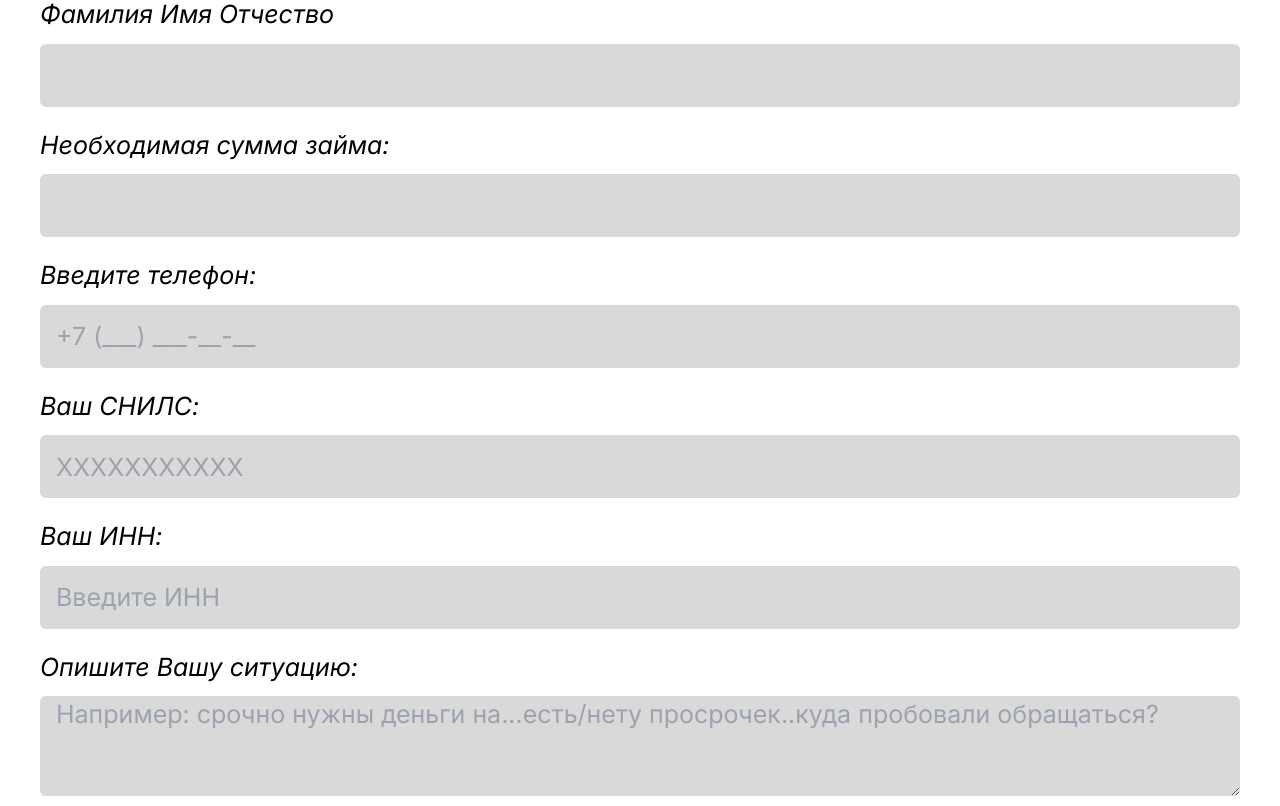
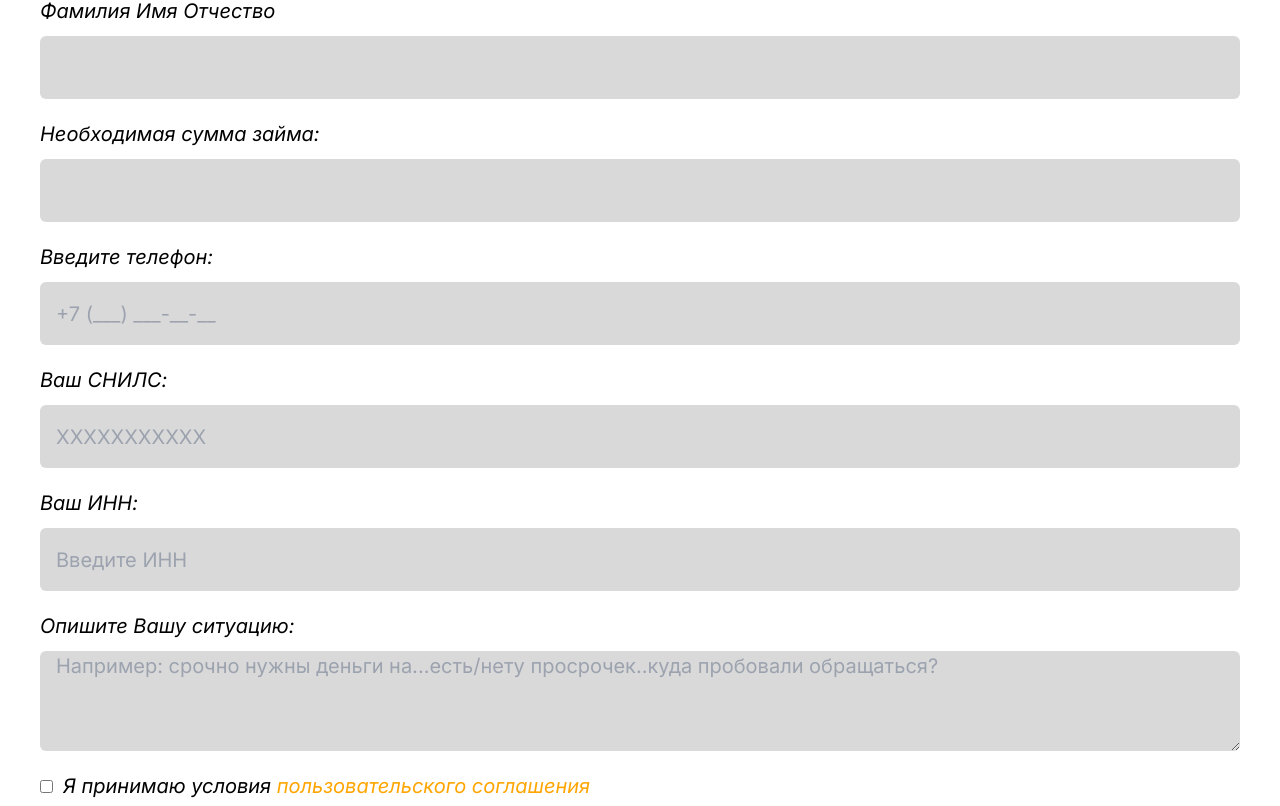
Before and after one commit to 1zzat1lla-Fayzullayev/zaymov, a React (Vite) app: page / in a window 1280 px wide. Shown: the part 6814-7620 px from the top of the page. Built offline with nearby package versions, Linux system fonts and the light colour scheme.

Commit message:
change text size

```diff
--- a/src/components/form.jsx
+++ b/src/components/form.jsx
@@ -149,7 +149,7 @@ function Form() {
             onSubmit={handleSubmit}
           >
             <div className="flex flex-col gap-[10px] mb-[20px]">
-              <label htmlFor="name">Фамилия Имя Отчество</label>
+              <label className="text-[18px] lg:text-[20px]" htmlFor="name">Фамилия Имя Отчество</label>
               <input
                 type="text"
                 name="name"
@@ -157,7 +157,7 @@ function Form() {
                 value={formData.name}
                 onChange={handleInputChange}
                 required
-                className="bg-[#D9D9D9] h-[63px] px-4 rounded-md focus:outline-none focus:ring-2 focus:ring-[#22CA00]"
+                className="bg-[#D9D9D9] h-[63px] px-4 rounded-md focus:outline-none focus:ring-2 focus:ring-[#22CA00] text-[20px]"
               />
               {errors.name && (
                 <span className="text-red-500 text-sm">{errors.name}</span>
@@ -165,7 +165,7 @@ function Form() {
             </div>
 
             <div className="flex flex-col gap-[10px] mb-[20px]">
-              <label htmlFor="amount">Необходимая сумма займа:</label>
+              <label className="text-[18px] lg:text-[20px]" htmlFor="amount">Необходимая сумма займа:</label>
               <input
                 type="number"
                 name="amount"
@@ -173,7 +173,7 @@ function Form() {
                 value={formData.amount}
                 onChange={handleInputChange}
                 required
-                className="bg-[#D9D9D9] h-[63px] px-4 rounded-md focus:outline-none focus:ring-2 focus:ring-[#22CA00]"
+                className="bg-[#D9D9D9] h-[63px] px-4 rounded-md focus:outline-none focus:ring-2 focus:ring-[#22CA00] text-[20px]"
               />
               {errors.amount && (
                 <span className="text-red-500 text-sm">{errors.amount}</span>
@@ -181,7 +181,7 @@ function Form() {
             </div>
 
             <div className="flex flex-col gap-[10px] mb-[20px]">
-              <label htmlFor="phone">Введите телефон:</label>
+              <label className="text-[18px] lg:text-[20px]" htmlFor="phone">Введите телефон:</label>
               <input
                 type="text"
                 name="phone"
@@ -189,7 +189,7 @@ function Form() {
                 value={formData.phone}
                 onChange={handleInputChange}
                 placeholder="+7 (___) ___-__-__"
-                className="bg-[#D9D9D9] h-[63px] px-4 rounded-md focus:outline-none focus:ring-2 focus:ring-[#22CA00]"
+                className="bg-[#D9D9D9] h-[63px] px-4 rounded-md focus:outline-none focus:ring-2 focus:ring-[#22CA00] text-[20px]"
               />
               {errors.phone && (
                 <span className="text-red-500 text-sm">{errors.phone}</span>
@@ -197,7 +197,7 @@ function Form() {
             </div>
 
             <div className="flex flex-col gap-[10px] mb-[20px]">
-              <label htmlFor="snils">Ваш СНИЛС:</label>
+              <label className="text-[18px] lg:text-[20px]" htmlFor="snils">Ваш СНИЛС:</label>
               <input
                 type="text"
                 name="snils"
@@ -206,7 +206,7 @@ function Form() {
                 onChange={handleInputChange}
                 required
                 placeholder="XXXXXXXXXXX"
-                className="bg-[#D9D9D9] h-[63px] px-4 rounded-md focus:outline-none focus:ring-2 focus:ring-[#22CA00]"
+                className="bg-[#D9D9D9] h-[63px] px-4 rounded-md focus:outline-none focus:ring-2 focus:ring-[#22CA00] text-[20px]"
               />
               {errors.snils && (
                 <span className="text-red-500 text-sm">{errors.snils}</span>
@@ -214,7 +214,7 @@ function Form() {
             </div>
 
             <div className="flex flex-col gap-[10px] mb-[20px]">
-              <label htmlFor="inn">Ваш ИНН:</label>
+              <label className="text-[18px] lg:text-[20px]" htmlFor="inn">Ваш ИНН:</label>
               <input
                 type="text"
                 name="inn"
@@ -223,7 +223,7 @@ function Form() {
                 onChange={handleInputChange}
                 required
                 placeholder="Введите ИНН"
-                className="bg-[#D9D9D9] h-[63px] px-4 rounded-md focus:outline-none focus:ring-2 focus:ring-[#22CA00]"
+                className="bg-[#D9D9D9] h-[63px] px-4 rounded-md focus:outline-none focus:ring-2 focus:ring-[#22CA00] text-[20px]"
               />
               {errors.inn && (
                 <span className="text-red-500 text-sm">{errors.inn}</span>
@@ -231,7 +231,7 @@ function Form() {
             </div>
 
             <div className="flex flex-col gap-[10px] mb-[20px]">
-              <label htmlFor="situation">Опишите Вашу ситуацию:</label>
+              <label className="text-[18px] lg:text-[20px]" htmlFor="situation">Опишите Вашу ситуацию:</label>
               <textarea
                 name="situation"
                 id="situation"
@@ -239,7 +239,7 @@ function Form() {
                 onChange={handleInputChange}
                 required
                 placeholder="Например: срочно нужны деньги на...есть/нету просрочек..куда пробовали обращаться? "
-                className="bg-[#D9D9D9] h-[100px] px-4 rounded-md focus:outline-none focus:ring-2 focus:ring-[#22CA00]"
+                className="bg-[#D9D9D9] h-[100px] px-4 rounded-md focus:outline-none focus:ring-2 focus:ring-[#22CA00] text-[16px] lg:text-[20px]"
               />
               {errors.situation && (
                 <span className="text-red-500 text-sm">{errors.situation}</span>
@@ -253,7 +253,7 @@ function Form() {
                 checked={formData.agreement}
                 onChange={handleInputChange}
               />
-              <label htmlFor="agreement">
+              <label className="text-[18px] lg:text-[20px]" htmlFor="agreement">
                 <span className="">Я принимаю условия</span>{" "}
                 <span className="text-[orange]">
                   пользовательского соглашения
@@ -264,8 +264,8 @@ function Form() {
               )}
             </div>
 
-            <p>Загрузите Фото:</p>
-            <ul className="font-[200]">
+            <p className="text-[20px] lg:text-[25px]">Загрузите Фото:</p>
+            <ul className="font-[200] text-[18px] lg:text-[20px]">
               <li>1) 2-3 страница паспорта</li>
               <li>2) Прописка</li>
               <li>3) СНИЛС</li>
```
